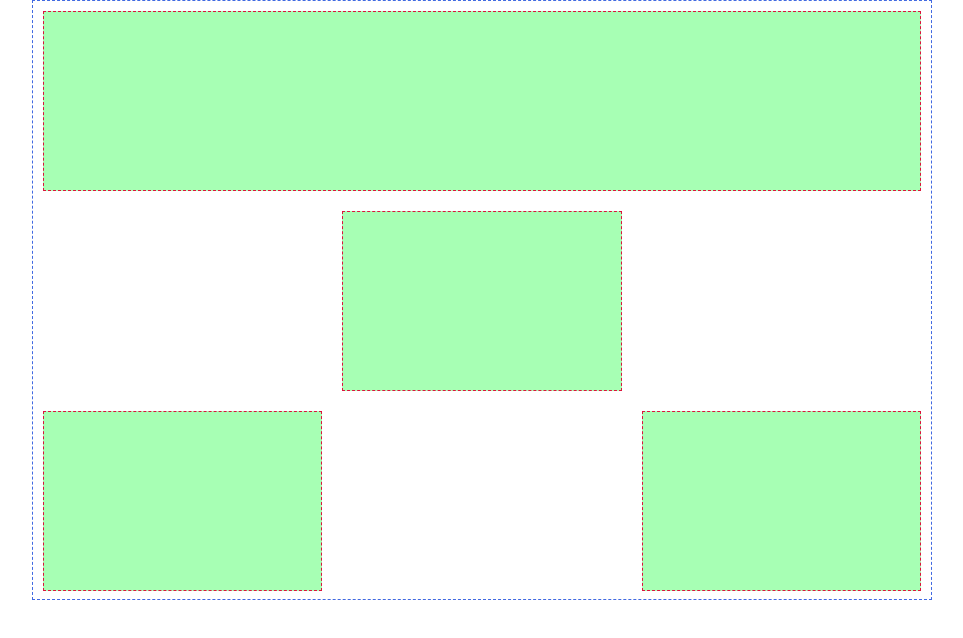
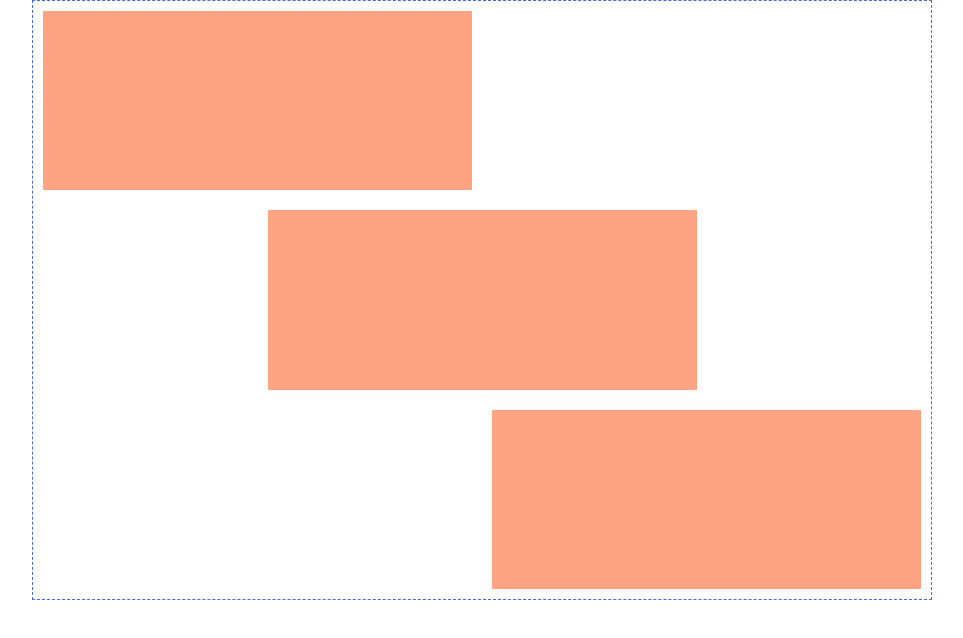
Before and after one commit to mash9000/prebeginer_websites, a plain HTML site: page index.html in a window 1280 px wide. Shown: the whole page, without its empty margins (158-1121 px from the left). Drawn offline with Linux system fonts and the light colour scheme.

Commit message:
Выполнение задания 2/2 (см. комменты)

```diff
--- a/index.html
+++ b/index.html
@@ -10,7 +10,6 @@
     <div id="el1" class="elements"></div>
     <div id="el2" class="elements"></div>
     <div id="el3" class="elements"></div>
-    <div id="el4" class="elements"></div>
 </div>
 </body>
 </html>
--- a/styles.css
+++ b/styles.css
@@ -13,33 +13,25 @@
     box-sizing: border-box;
     margin: 0 auto;
     display: grid;
-    grid-template: 1fr 1fr 1fr / 1fr 1fr 1fr;
+    grid-template: 1fr 1fr 1fr / 1fr 1fr 1fr 1fr;
 }
 
 div.elements {
-    height: 180px;
-    background: #a7ffb4;
-    border: 1px dashed crimson;
-    box-sizing: border-box;
+    background: #ffa482;
     margin: 10px;
 }
 
 #el1 {
-    grid-column: 1/4;
+    grid-column: 1/3;
     grid-row: 1/1;
 }
 
 #el2 {
-    grid-column: 2/3;
+    grid-column: 2/4;
     grid-row: 2/2;
 }
 
 #el3 {
-    grid-column: 1/1;
+    grid-column: 3/5;
     grid-row: 3/3;
 }
-
-#el4 {
-    grid-column: 3/3;
-    grid-row: 3/3;
-}
```
